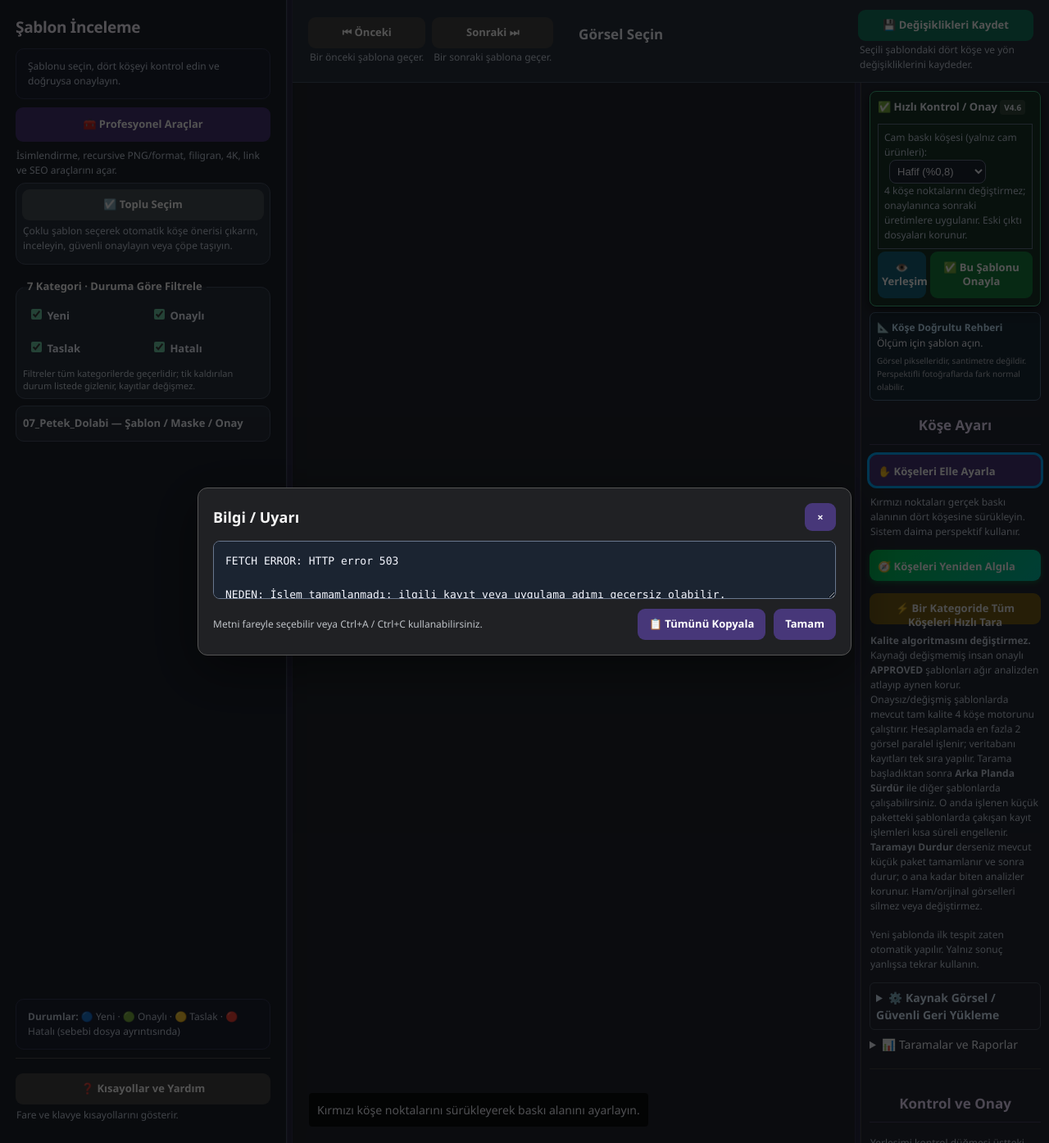
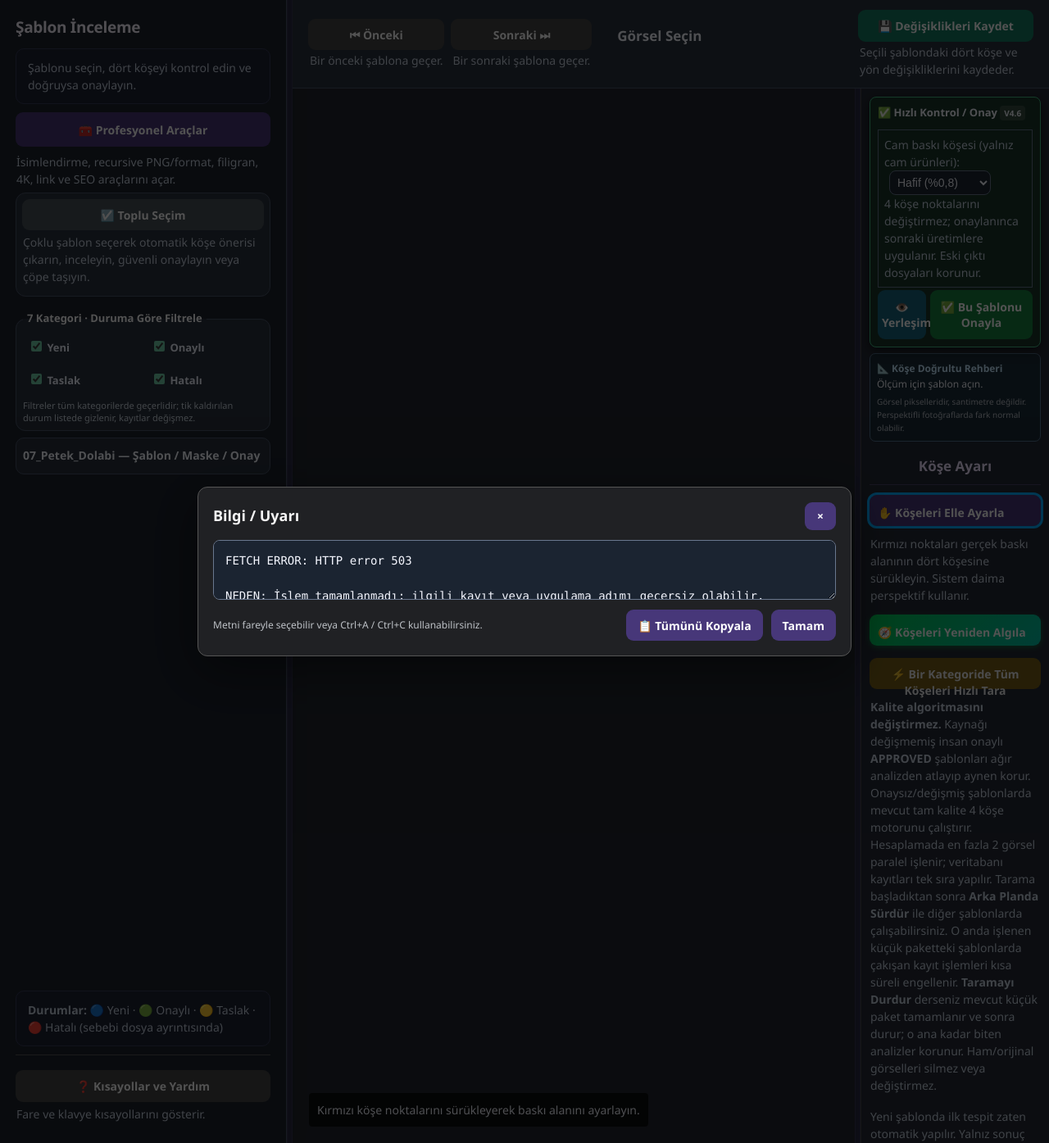
Before and after one commit to oguz13-tech/gorsel-mockup-automation-src, a Flask app: page / in a window 1280 px wide. Shown: the whole page at 82% size. Run offline with Flask 3, Linux system fonts and the light colour scheme; a map, chart or similar area stays blank; parts of the project's set-up code (start-up, migrations or seed data) failed here and were passed over.

Commit message:
V4.10.2: 14px minimum font and updated acceptance test

```diff
--- a/SABLON_V2_MIMARI/static/css/v4102_ui_system.css
+++ b/SABLON_V2_MIMARI/static/css/v4102_ui_system.css
@@ -17,7 +17,7 @@ body,#main,#petekV477Editor{background:var(--ui-bg)!important;color:var(--ui-fg)
  border-bottom:1px solid var(--ui-border)!important}
 #sidebar>h2{font-size:19px!important;font-weight:750!important;letter-spacing:-.3px!important}
 .category-title{background:var(--ui-surface)!important;border:1px solid var(--ui-border)!important;
- font-size:13px!important;font-weight:700!important;border-radius:10px!important;
+ font-size:14px!important;font-weight:700!important;border-radius:10px!important;
  min-height:36px!important;line-height:1.35!important;color:var(--ui-fg)!important}
 .category-title:hover{background:#3c4661!important;border-color:#8d80e9!important}
 .category-title.selected,#petekV477Nav[aria-current=page]{background:#413979!important;
@@ -25,14 +25,14 @@ body,#main,#petekV477Editor{background:var(--ui-bg)!important;color:var(--ui-fg)
 #bulk-select-panel,.v499-status-filter,.petek-v477-list-pane{background:var(--ui-surface)!important;
  border:1px solid var(--ui-border)!important;border-radius:12px!important}
 .panel-hint,.status-legend,.notice,.tool-note{color:var(--ui-muted)!important;
- font-size:12px!important;line-height:1.5!important}
+ font-size:14px!important;line-height:1.5!important}
 #petekV477List .petek-v484-item-wrap,#categories .template-item{min-height:35px;
  border-radius:8px!important;transition:background-color .1s ease,border-color .1s ease}
 #petekV477List button.petek-v477-list-item.petek-v484-name{
- font-size:12.5px!important;font-weight:650!important;letter-spacing:0!important}
+ font-size:14px!important;font-weight:650!important;letter-spacing:0!important}
 button,#toolbar button,.tools-center-button{border-radius:9px!important;
  font-family:'Segoe UI Variable','Segoe UI',system-ui,sans-serif!important;
- font-size:13px!important;font-weight:650!important;
+ font-size:14px!important;font-weight:650!important;
  transition:background-color .12s ease,border-color .12s ease!important}
 button:not(:disabled):hover{filter:brightness(1.12)}
 button:disabled{opacity:.72!important;cursor:not-allowed!important}
@@ -45,7 +45,7 @@ label:has(input[type=checkbox]:disabled),label:has(input[type=checkbox]:disabled
 input[type=checkbox]{accent-color:#6fceaa!important}
 input[type=text],input[type=number],select,textarea{
  background:#1b2431!important;border:1px solid #69778e!important;color:#f5f7ff!important;
- font-size:13px!important;min-height:28px!important}
+ font-size:14px!important;min-height:28px!important}
 input::placeholder{color:#bbc7d8!important;opacity:1}
 input:focus-visible,button:focus-visible,select:focus-visible,
 [role=tab]:focus-visible{outline:2px solid #b4a9ff!important;outline-offset:2px!important}
@@ -54,4 +54,4 @@ input:focus-visible,button:focus-visible,select:focus-visible,
 @media (prefers-reduced-motion:reduce){button,.template-item,
 #petekV477List .petek-v484-item-wrap{transition:none!important}}
 @media(max-width:720px){#sidebar{padding:10px!important}
-#petekV477List button.petek-v477-list-item.petek-v484-name{font-size:12px!important}}
+#petekV477List button.petek-v477-list-item.petek-v484-name{font-size:14px!important}}
```
